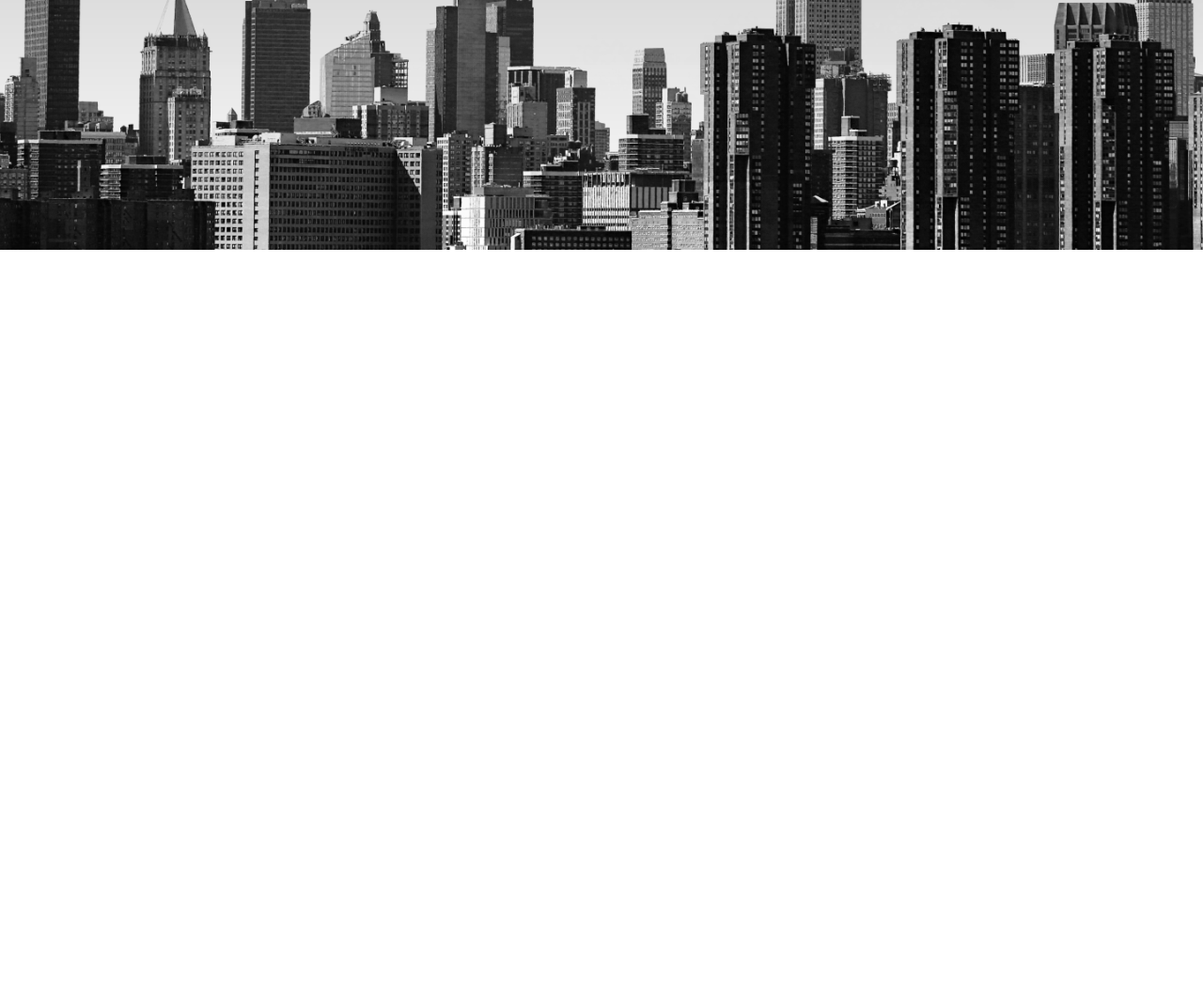
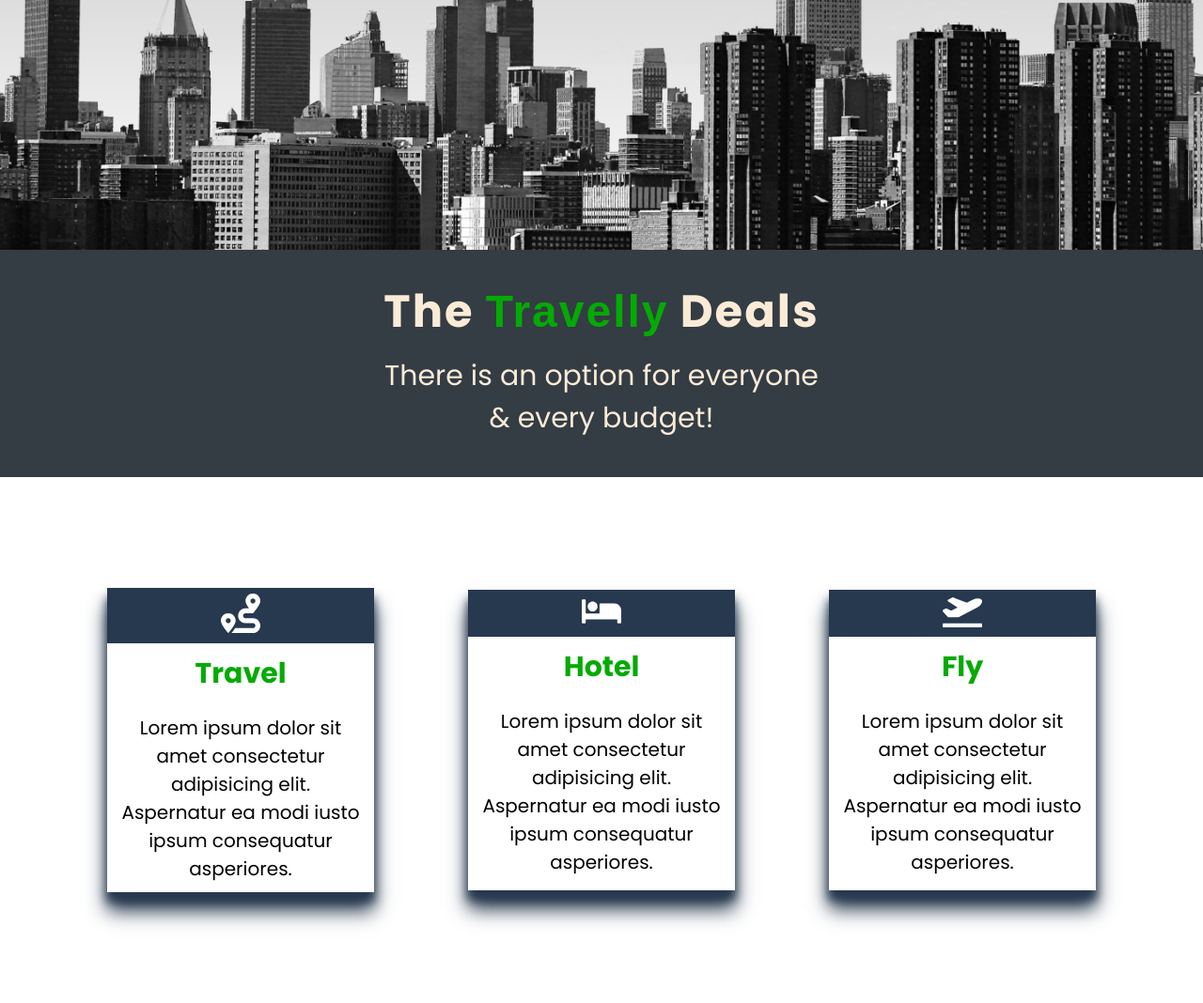
Before and after one commit to MichaelKnopf89/Travelly, a plain HTML site: page index.html in a window 1280 px wide. Shown: the part 1334-2402 px from the top of the page at 94% size. Before the commit the page ends 1600 px from the top, so only its background shows below. Drawn offline with Linux system fonts and the light colour scheme; a web font is replaced by a local one.

Commit message:
add benefits section

```diff
--- a/index.html
+++ b/index.html
@@ -39,5 +39,37 @@
             <img src="/img/cloud.png" class="moving-cloud-2 cloud" alt="">
         </header>
     </section>
+    <section id="benefits">
+        <header class="benefits-head">
+            <h2>The <span>Travelly</span> Deals</h2>
+            <h3>There is an option for everyone <br>& every budget!</h3>
+        </header>
+        <div class="cards">
+            <div class="card">
+                <div class="card-icon">
+                    <img src="./icons/route-solid.svg" alt="">
+                </div>
+                <h4>Travel</h4>
+                <p>Lorem ipsum dolor sit amet consectetur adipisicing elit. Aspernatur ea modi iusto ipsum consequatur asperiores.</p>
+
+            </div>
+            <div class="card">
+                <div class="card-icon">
+                    <img src="./icons/bed-solid.svg" alt="">
+                </div>
+                <h4>Hotel</h4>
+                <p>Lorem ipsum dolor sit amet consectetur adipisicing elit. Aspernatur ea modi iusto ipsum consequatur asperiores.</p>
+
+            </div>
+            <div class="card">
+                <div class="card-icon">
+                    <img src="./icons/plane-departure-solid.svg" alt="">
+                </div>
+                <h4>Fly</h4>
+                <p>Lorem ipsum dolor sit amet consectetur adipisicing elit. Aspernatur ea modi iusto ipsum consequatur asperiores.</p>
+
+            </div>
+        </div>
+    </section>
 </body>
 </html>
--- a/styles.css
+++ b/styles.css
@@ -114,7 +114,7 @@ nav ul{
 }
 .locations-head h2{
     padding: 1rem 0rem;
-    text-decoration: underline;
+    text-decoration: underline rgb(4, 170, 4);
 }
 .locations-head h3{
     padding: 4rem 0rem;
@@ -133,6 +133,67 @@ nav ul{
     z-index: -1;
     opacity: 0.5;
     animation: cloudAnimation 8s infinite alternate ease-in-out;
+}
+
+/*Benefits Section*/
+.benefits-head{
+    background: #343c44;
+    padding: 3rem;
+    min-height: 30vh;
+    color: antiquewhite;
+    display: flex;
+    flex-direction: column;
+    justify-content: center;
+    align-items: center;
+    text-align: center;
+}
+
+.benefits-head h2{
+    letter-spacing: .2rem;
+}
+
+h2 span{
+    color: rgb(4, 170, 4);
+    font-family:  "Pattaya",sans-serif;
+}
+.benefits-head h3{
+    padding: 1rem;
+    font-weight: 400;
+}
+
+.cards{
+    width: 90%;
+    margin: auto;
+    display: flex;
+    min-height: 70vh;
+    align-items: center;
+    flex-wrap: wrap;
+}
+
+.card{
+    text-align: center;
+    flex: 1 1 25rem;
+    min-height: 40vh;
+    margin: 2rem 5rem;
+    box-shadow: 0px 10px 10px #27394e, 0px 20px 20px #27394e;
+}
+
+.card h4, .card p{
+    padding: 1rem;
+}
+
+.card h4{
+    font-size: 3rem;
+    color: rgb(4, 170, 4);
+}
+
+.cards img{
+    max-width: 15%;
+    margin: 2%;
+}
+
+.card-icon{
+    background: #27394e;
 }
 
 @keyframes cloudAnimation{
```
